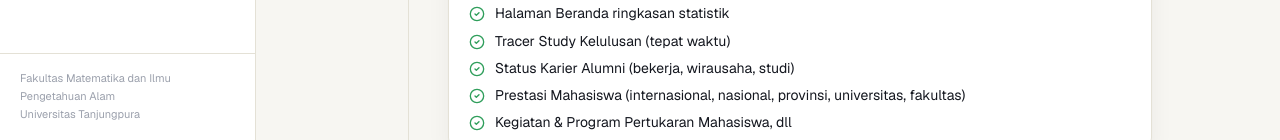
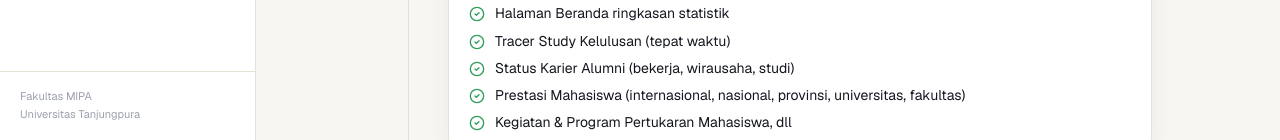
Before and after one commit to 0xthareq/tiara, a React (Vite) app in the folder frontend/: page /dashboard/roadmap in a window 1280 px wide. Shown: the part 660-800 px from the top of the page. Built offline with nearby package versions, Linux system fonts and the light colour scheme; no server answers.

Commit message:
fix roadmap dan portal

```diff
--- a/frontend/index.html
+++ b/frontend/index.html
@@ -3,9 +3,10 @@
   <head>
     <meta charset="UTF-8" />
     <meta name="viewport" content="width=device-width, initial-scale=1.0" />
-    <title>TIARA &middot; Tracer Study, Informasi Alumni &amp; Prestasi Mahasiswa</title>
+    <title>TIΛRΛ - Tracer Information and Achievement Record Application</title>
     <link rel="preconnect" href="https://fonts.googleapis.com" />
     <link rel="preconnect" href="https://fonts.gstatic.com" crossorigin />
+    <link rel="icon" type="image/png" href="/untan-logo.png" />
     <link
       href="https://fonts.googleapis.com/css2?family=Geist:wght@400;500;600;700&family=Instrument+Serif:ital@0;1&family=JetBrains+Mono:wght@400;500;600&display=swap"
       rel="stylesheet"
--- a/frontend/src/components/Sidebar.jsx
+++ b/frontend/src/components/Sidebar.jsx
@@ -74,7 +74,7 @@ export default function Sidebar({ open, onClose }) {
         {/* Footer */}
         <div className="px-5 py-4 border-t border-line">
           <p className="text-[11px] text-inkfaint leading-relaxed">
-            Fakultas Matematika dan Ilmu Pengetahuan Alam
+            Fakultas MIPA
             <br />
             Universitas Tanjungpura
           </p>
```
